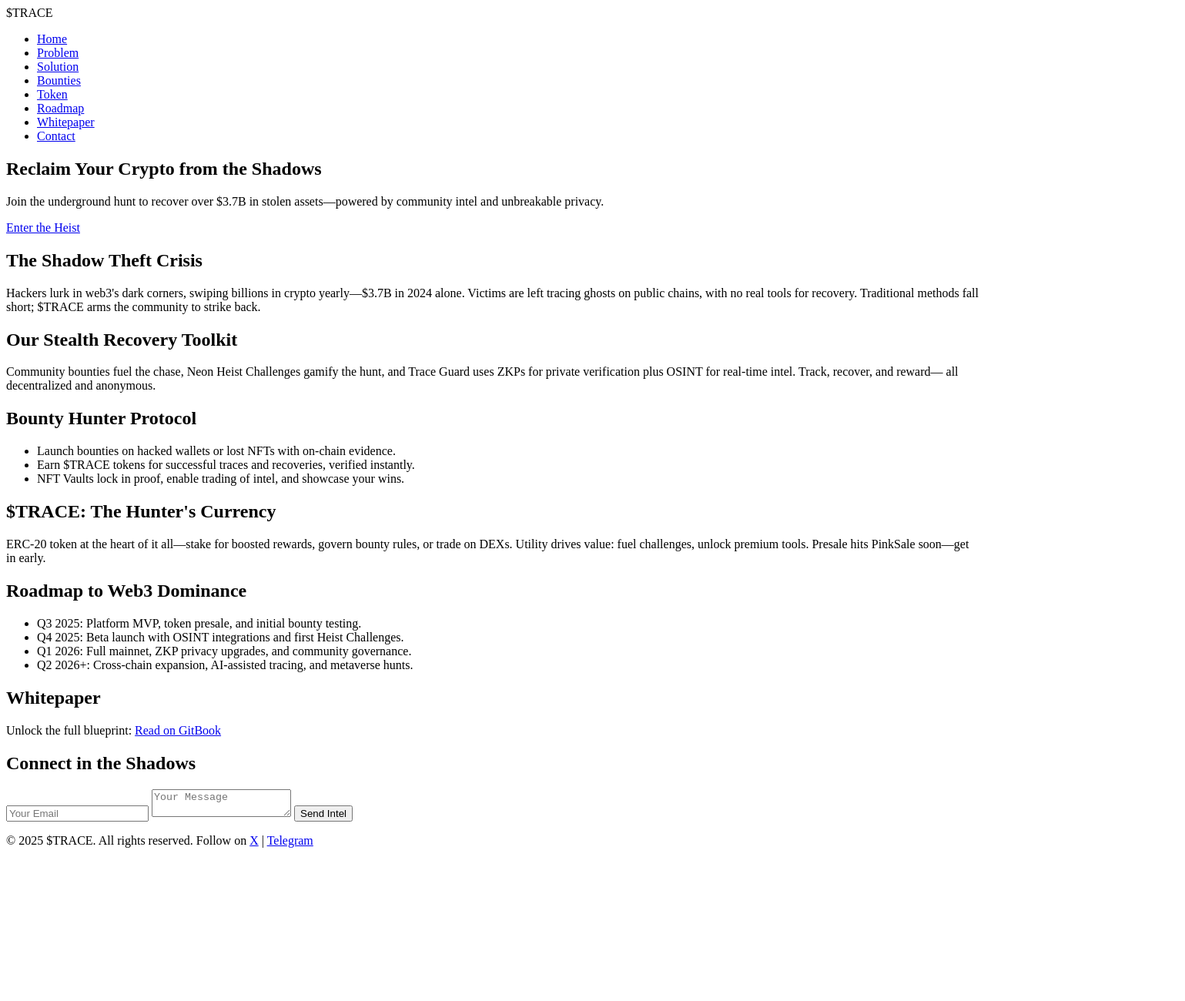
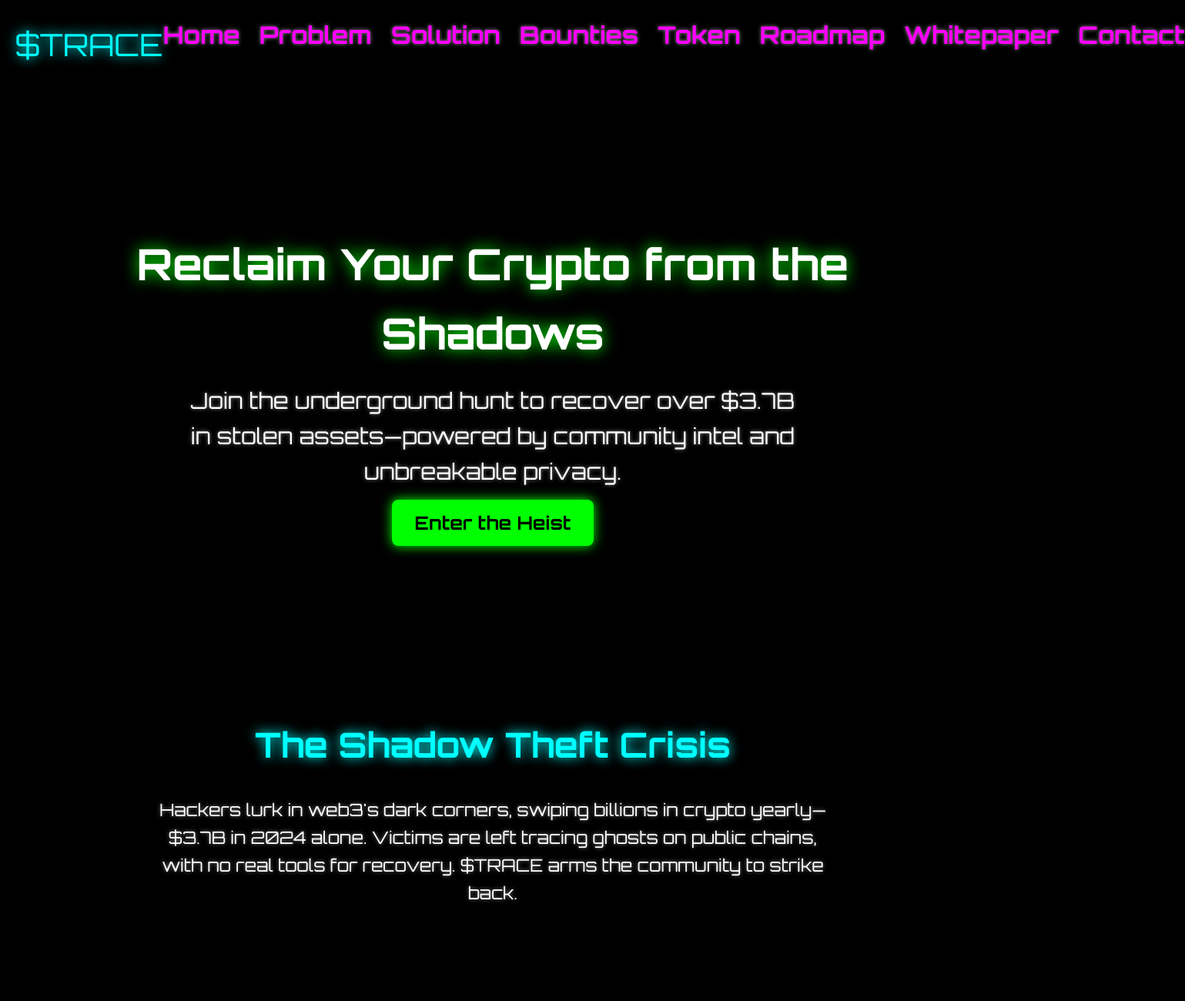
Before and after one commit to joebtc/Crypto-recovery, a plain HTML site: page index.html in a window 1280 px wide. Shown: the top 1300 px of the page at 77% size, 1539 px wide, since content can reach past the window. Before the commit the page ends 1117 px from the top, so only its background shows below. Drawn offline with Linux system fonts and the light colour scheme.

Commit message:
Update index.html

```diff
--- a/index.html
+++ b/index.html
@@ -1,3 +1,144 @@
+<!DOCTYPE html>
+<html lang="en">
+<head>
+    <meta charset="UTF-8">
+    <meta name="viewport" content="width=device-width, initial-scale=1.0">
+    <title>$TRACE - Reclaim Your Crypto from the Shadows</title>
+    <link href="https://fonts.googleapis.com/css2?family=Orbitron:wght@400;700&display=swap" rel="stylesheet">
+    <!-- Alternative font: Uncomment if switching to Montserrat -->
+    <!-- <link href="https://fonts.googleapis.com/css2?family=Montserrat:wght@400;700&display=swap" rel="stylesheet"> -->
+    <style>
+        body {
+            background-color: #000;
+            color: #fff;
+            font-family: 'Orbitron', sans-serif; /* Futuristic; switch to 'Montserrat' if needed */
+            margin: 0;
+            padding: 0;
+            line-height: 1.6;
+            text-align: center; /* Center all text globally */
+        }
+
+        header nav {
+            display: flex;
+            justify-content: space-between;
+            align-items: center;
+            padding: 20px;
+            background-color: rgba(0, 0, 0, 0.8);
+        }
+
+        .logo {
+            font-size: 2.5em; /* Bigger logo */
+            color: #00ffff; /* Cyan glow */
+            text-shadow: 0 0 15px #00ffff;
+        }
+
+        ul {
+            list-style: none;
+            display: flex;
+            gap: 25px;
+            padding: 0;
+            margin: 0 auto; /* Center nav if needed */
+        }
+
+        ul li a {
+            color: #ff00ff; /* Magenta links */
+            text-decoration: none;
+            font-size: 1.4em; /* Larger for readability */
+            font-weight: 700; /* Bolder */
+            transition: color 0.3s;
+        }
+
+        ul li a:hover {
+            color: #00ff00; /* Green hover */
+            text-shadow: 0 0 10px #00ff00;
+        }
+
+        .hero {
+            padding: 120px 20px;
+            min-height: 60vh;
+            display: flex;
+            flex-direction: column;
+            justify-content: center;
+            align-items: center;
+            /* Add background image later: background: url('images/hero-bg.jpg') no-repeat center/cover; */
+        }
+
+        .hero-content h1 {
+            font-size: 3.5em; /* Even bigger headline */
+            text-shadow: 0 0 20px #00ff00;
+            margin-bottom: 20px;
+        }
+
+        .hero-content p {
+            font-size: 1.8em;
+            max-width: 800px;
+        }
+
+        .cta {
+            background-color: #00ff00;
+            color: #000;
+            padding: 15px 30px;
+            text-decoration: none;
+            border-radius: 8px;
+            font-size: 1.5em;
+            font-weight: bold;
+            margin-top: 20px;
+            box-shadow: 0 0 15px #00ff00;
+        }
+
+        section {
+            padding: 60px 20px;
+            max-width: 1000px;
+            margin: 0 auto; /* Center sections */
+        }
+
+        h2 {
+            font-size: 2.8em;
+            color: #00ffff;
+            text-shadow: 0 0 15px #00ffff;
+            margin-bottom: 30px;
+        }
+
+        p, ul li {
+            font-size: 1.4em; /* Larger body text */
+            max-width: 900px;
+            margin: 0 auto 25px;
+            text-shadow: 0 0 5px rgba(255, 255, 255, 0.5); /* Subtle glow for readability */
+        }
+
+        form {
+            max-width: 600px;
+            margin: 0 auto;
+        }
+
+        input, textarea {
+            width: 100%;
+            padding: 10px;
+            margin: 10px 0;
+            background-color: #111;
+            color: #fff;
+            border: 1px solid #00ff00;
+        }
+
+        button {
+            background-color: #00ff00;
+            color: #000;
+            padding: 10px 20px;
+            border: none;
+            cursor: pointer;
+        }
+
+        footer {
+            padding: 30px;
+            background-color: #111;
+            font-size: 1.2em;
+        }
+
+        footer a {
+            color: #ff00ff;
+        }
+    </style>
+</head>
 <body>
     <header>
         <nav>
@@ -25,13 +166,13 @@
 
     <section id="problem">
         <h2>The Shadow Theft Crisis</h2>
-        <p>Hackers lurk in web3's dark corners, swiping billions in crypto yearly—$3.7B in 2024 alone. Victims are left tracing ghosts on public chains, with no real tools for recovery. Traditional methods fall short; $TRACE arms the community to strike back.</p>
-        <!-- Chart placeholder: Add <div id="theft-chart"></div> and use Chart.js in script.js for visuals -->
+        <p>Hackers lurk in web3's dark corners, swiping billions in crypto yearly—$3.7B in 2024 alone. Victims are left tracing ghosts on public chains, with no real tools for recovery. $TRACE arms the community to strike back.</p>
+        <!-- Chart placeholder: Add <div id="theft-chart"></div> and script for Chart.js later -->
     </section>
 
     <section id="solution">
         <h2>Our Stealth Recovery Toolkit</h2>
-        <p>Community bounties fuel the chase, Neon Heist Challenges gamify the hunt, and Trace Guard uses ZKPs for private verification plus OSINT for real-time intel. Track, recover, and reward— all decentralized and anonymous.</p>
+        <p>Community bounties fuel the chase, Neon Heist Challenges gamify the hunt, and Trace Guard uses ZKPs for private verification plus OSINT for real-time intel. Track, recover, and reward—all decentralized and anonymous.</p>
     </section>
 
     <section id="bounties">
@@ -60,7 +201,7 @@
 
     <section id="whitepaper">
         <h2>Whitepaper</h2>
-        <p>Unlock the full blueprint: <a href="https://your-gitbook-url.gitbook.io/trace-whitepaper" target="_blank">Read on GitBook</a></p>
+        <p>Unlock the full blueprint: <a href="https://app.gitbook.com/o/OnieXFs9Iy5AoUn7KjwI/s/GdsSM3GqgWOemMLl2QY7/overview/trace-game-fi-social-fi" target="_blank">Read on GitBook</a></p>
     </section>
 
     <section id="contact">
@@ -76,5 +217,16 @@
         <p>© 2025 $TRACE. All rights reserved. Follow on <a href="https://x.com/yourhandle">X</a> | <a href="https://t.me/yourgroup">Telegram</a></p>
     </footer>
 
-    <script src="script.js"></script>
+    <script>
+        // Add script.js content here if needed, e.g., for smooth scrolling or charts
+        document.querySelectorAll('a[href^="#"]').forEach(anchor => {
+            anchor.addEventListener('click', function (e) {
+                e.preventDefault();
+                document.querySelector(this.getAttribute('href')).scrollIntoView({
+                    behavior: 'smooth'
+                });
+            });
+        });
+    </script>
 </body>
+</html>
```
